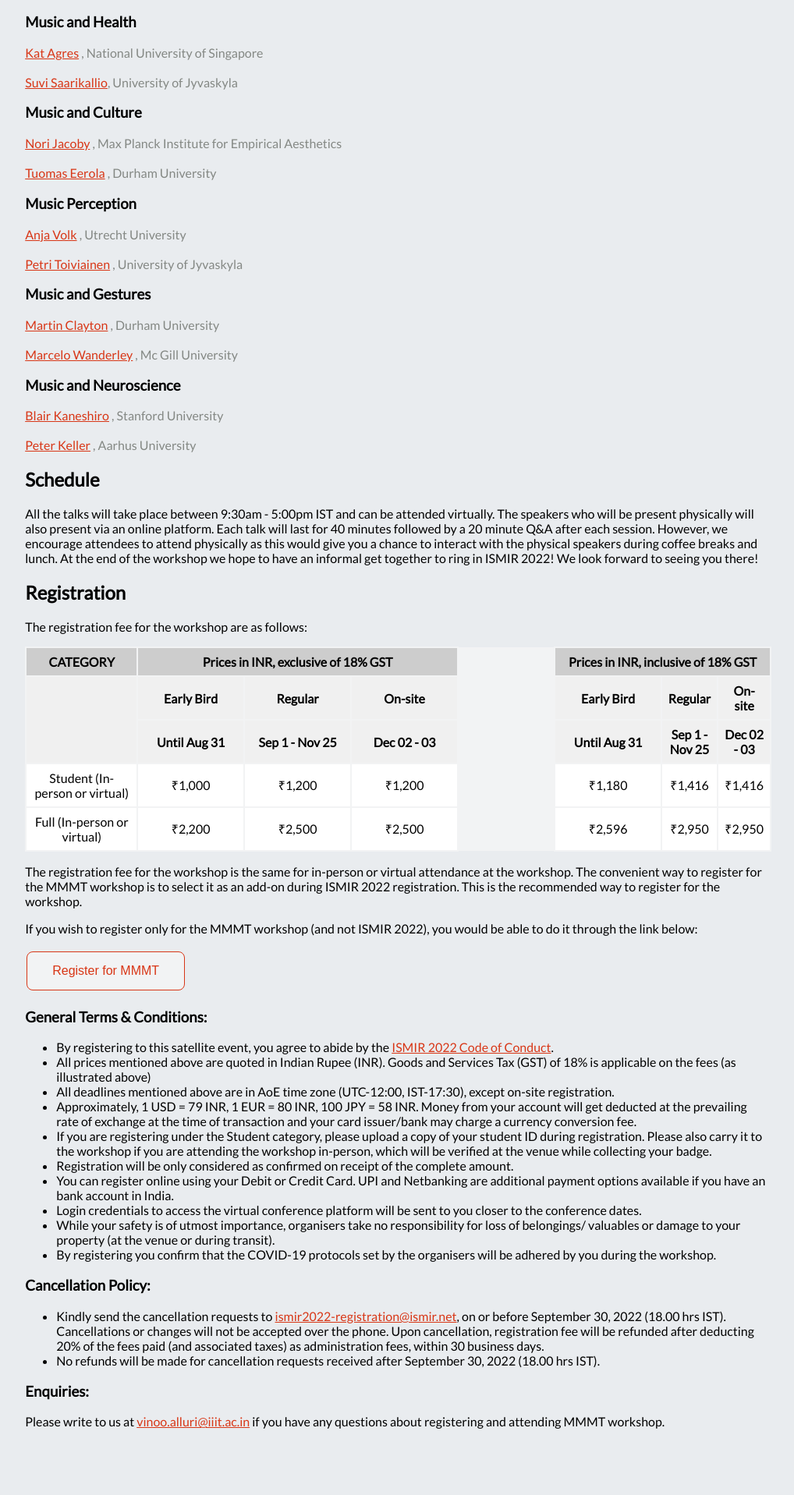
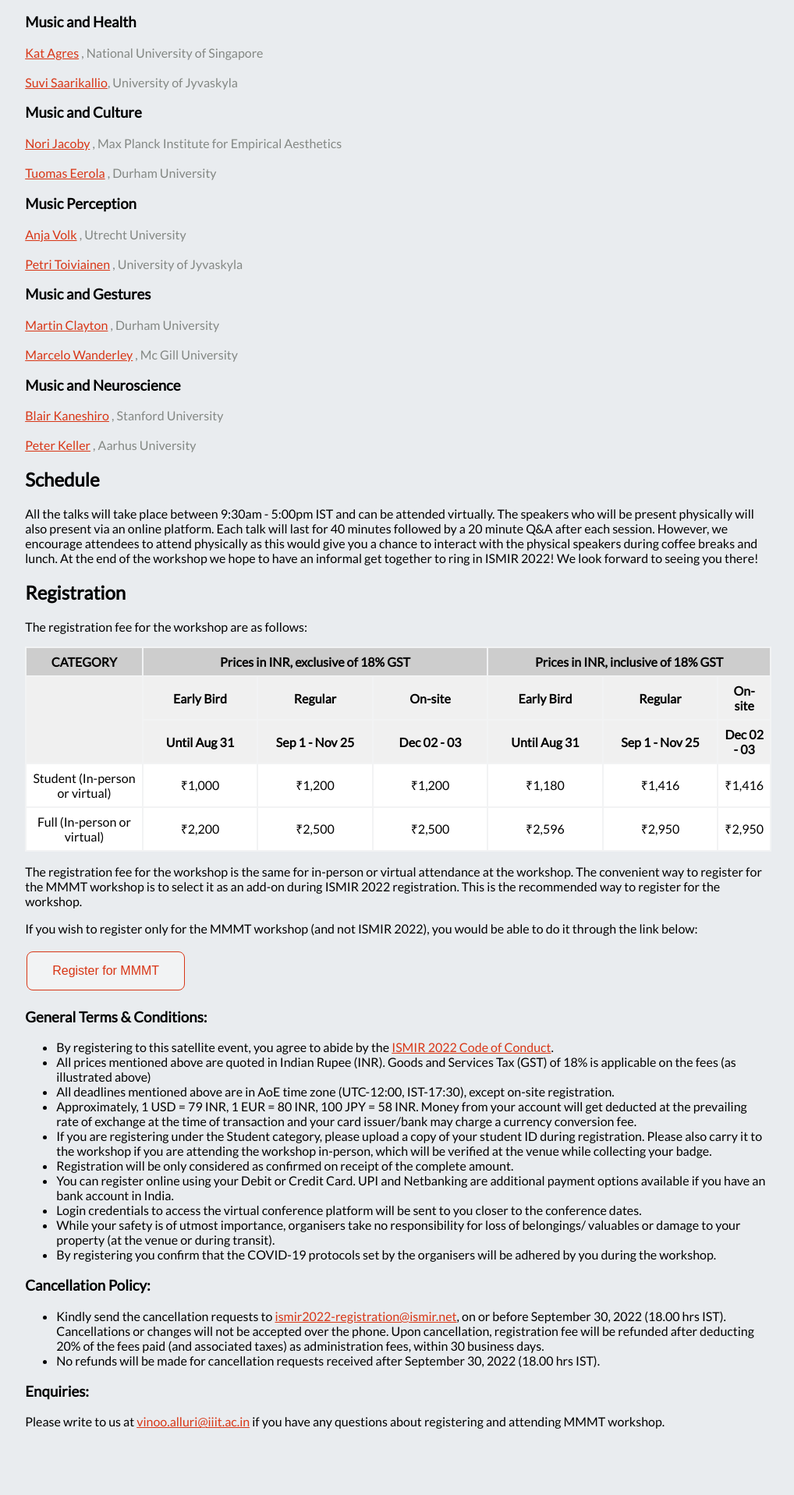
Before and after one commit to ismir2022/ismir2022.github.io, a Jekyll site: the page built from satellites/mmmt.md, in a window 1280 px wide. Shown: the part 1085-3002 px from the top of the page at 78% size, without its empty margins (155-1173 px from the left). Built offline with Jekyll 4.4.1, drawn with Linux system fonts in a browser that asks for light colours; nearby versions of some CDN libraries.

Commit message:
Removing a column to fix width issues

```diff
--- a/satellites/mmmt.md
+++ b/satellites/mmmt.md
@@ -55,7 +55,7 @@
   <tr class="reg">
     <th class="reg1">CATEGORY</th>
     <th class="reg1" colspan="3">Prices in INR, exclusive of 18% GST</th>
-    <td bgcolor="#f2f3f4" rowspan="27" width="0.1"></td>
+    <!-- <td bgcolor="#f2f3f4" rowspan="27" width="0.1"></td> -->
     <th class="reg1" colspan="3">Prices in INR, inclusive of 18% GST</th>
   </tr>
   <tr class="reg">
```
